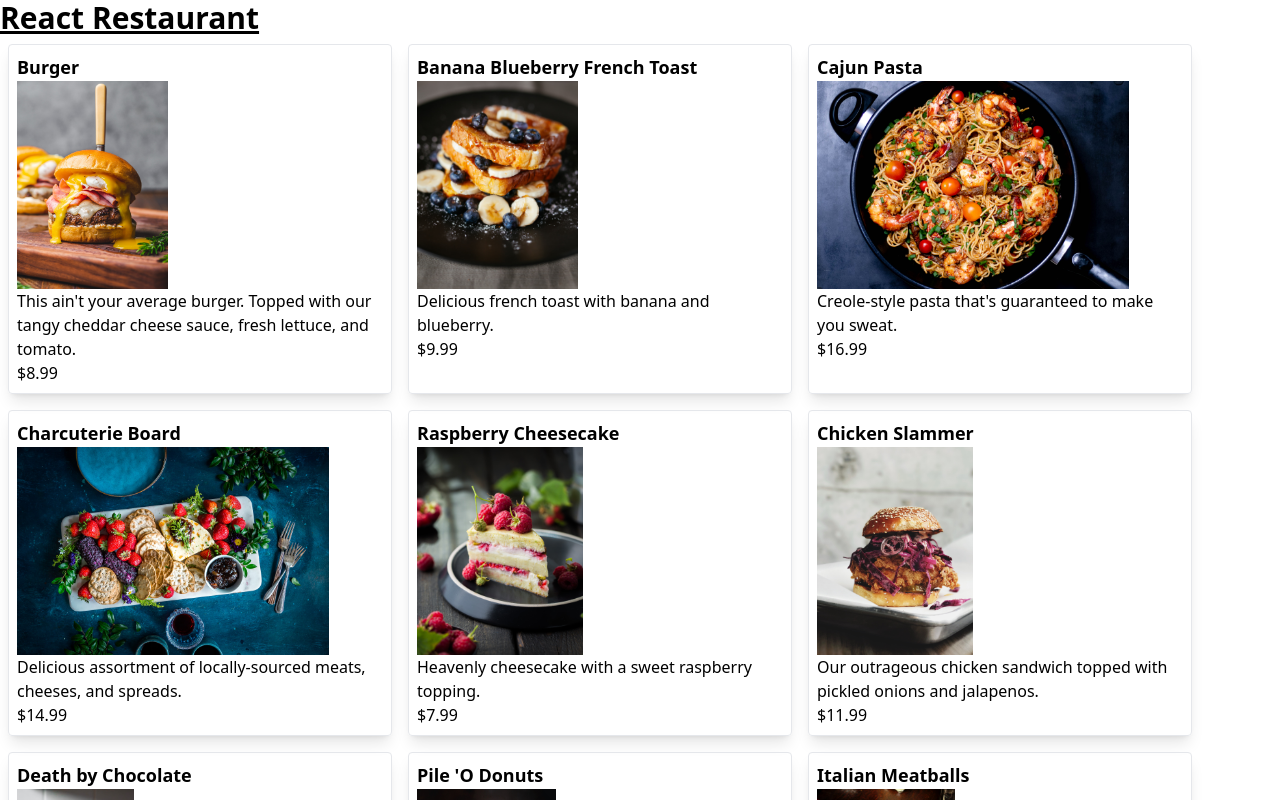
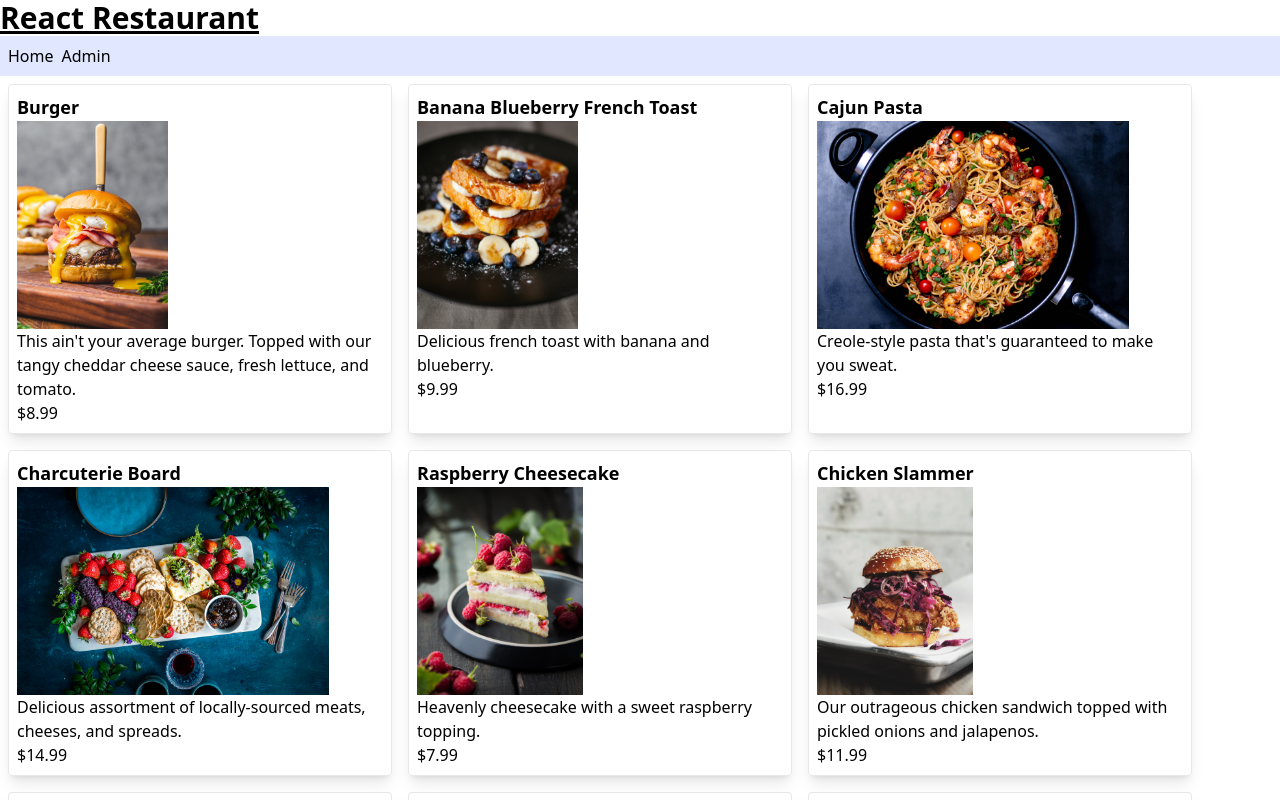
Before and after one commit to EnlightonOcean/react-restaurant, a React (Vite) app: page / in a window 1280 px wide. Shown: the top 800 px of the page. Built offline with nearby package versions, Linux system fonts and the light colour scheme.

Commit message:
Update 1

```diff
--- a/package.json
+++ b/package.json
@@ -10,7 +10,8 @@
   },
   "dependencies": {
     "react": "^18.2.0",
-    "react-dom": "^18.2.0"
+    "react-dom": "^18.2.0",
+    "react-router-dom": "^6.4.1"
   },
   "devDependencies": {
     "@types/react": "^18.0.17",
--- /dev/null
+++ b/src/Admin.tsx
@@ -0,0 +1,5 @@
+const Admin = () => (
+    <>Admin</>
+);
+
+export default Admin;
--- a/src/App.tsx
+++ b/src/App.tsx
@@ -1,23 +1,26 @@
-import { foods } from "./food";
+import { Link, Route, Routes } from "react-router-dom";
+import Admin from "./Admin";
+import Menu from "./Menu";
 
 // Excercise:
-// Create a navigation bar with a home link (/) and a admin link (/admin)
 const App = () => (
-  <>
+  <main>
     <h1 className="text-3xl font-bold underline">React Restaurant</h1>
-    <div className="flex flex-wrap">
-      {foods.map((food) => {
-        return (
-          <div className="hover:bg-indigo-600 hover:text-white p-2 shadow-lg border max-w-sm m-2 rounded">
-            <h2 className="text-lg font-bold">{food.name}</h2>
-            <img src={"/images/"+food.image} className="h-52" alt={food.name} />
-            <p>{food.description}</p>
-            <p>${food.price}</p>
-          </div>
-        );
-      })}
-    </div>
-  </>
+    <nav className="bg-indigo-100 p-2">
+      <ul className="flex">
+        <li className="mr-2">
+          <Link to="/">Home</Link>
+        </li>
+        <li className="mr-2">
+        <Link to="/admin">Admin</Link>
+        </li>
+      </ul>
+    </nav>
+    <Routes>
+      <Route path="/" element={<Menu/>}/>
+      <Route path="/Admin" element={<Admin/>}/>
+    </Routes>
+  </main>
 );
 
 export default App;
--- /dev/null
+++ b/src/Menu.tsx
@@ -0,0 +1,22 @@
+import { foods } from "./food";
+
+const Menu = () => (
+    <div className="flex flex-wrap">
+      {foods.map((food) => {
+        return (
+          <div className="hover:bg-indigo-600 hover:text-white p-2 shadow-lg border max-w-sm m-2 rounded">
+            <h2 className="text-lg font-bold">{food.name}</h2>
+            <img
+              src={"/images/" + food.image}
+              className="h-52"
+              alt={food.name}
+            />
+            <p>{food.description}</p>
+            <p>${food.price}</p>
+          </div>
+        );
+      })}
+    </div>
+);
+
+export default Menu;
--- a/src/main.tsx
+++ b/src/main.tsx
@@ -1,10 +1,13 @@
-import React from 'react'
-import ReactDOM from 'react-dom/client'
-import App from './App'
-import "./index.css"
+import React from "react";
+import ReactDOM from "react-dom/client";
+import { BrowserRouter } from "react-router-dom";
+import App from "./App";
+import "./index.css";
 
-ReactDOM.createRoot(document.getElementById('root') as HTMLElement).render(
+ReactDOM.createRoot(document.getElementById("root") as HTMLElement).render(
   <React.StrictMode>
-    <App />
+    <BrowserRouter>
+      <App />
+    </BrowserRouter>
   </React.StrictMode>
-)
+);
```
Also changed, not shown: 1 other file (tests, documents, lock files or other folders).
